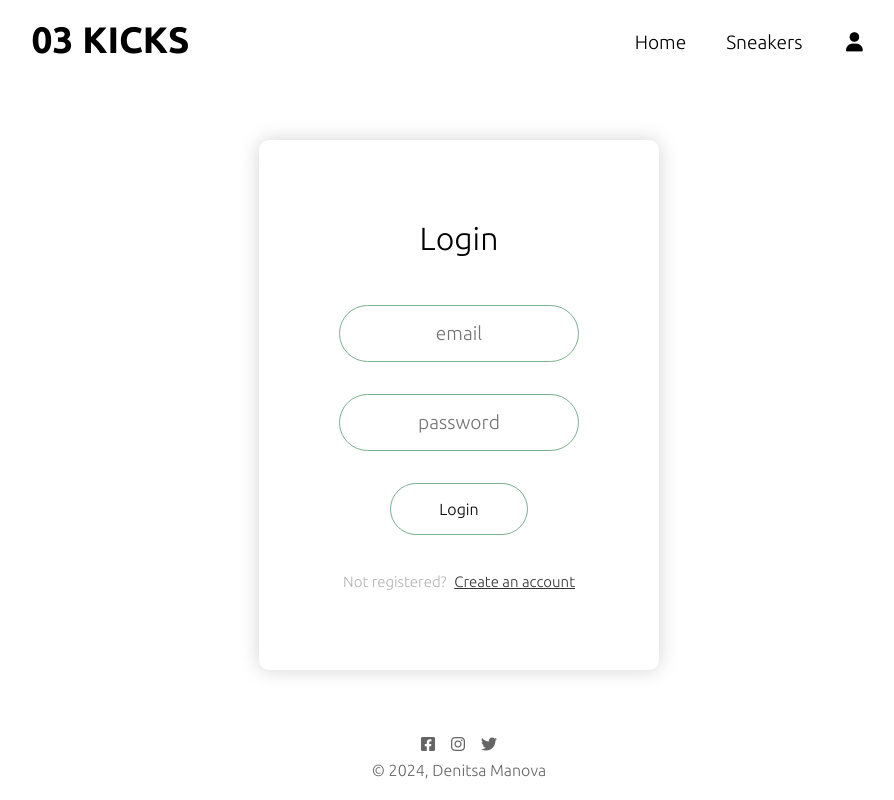
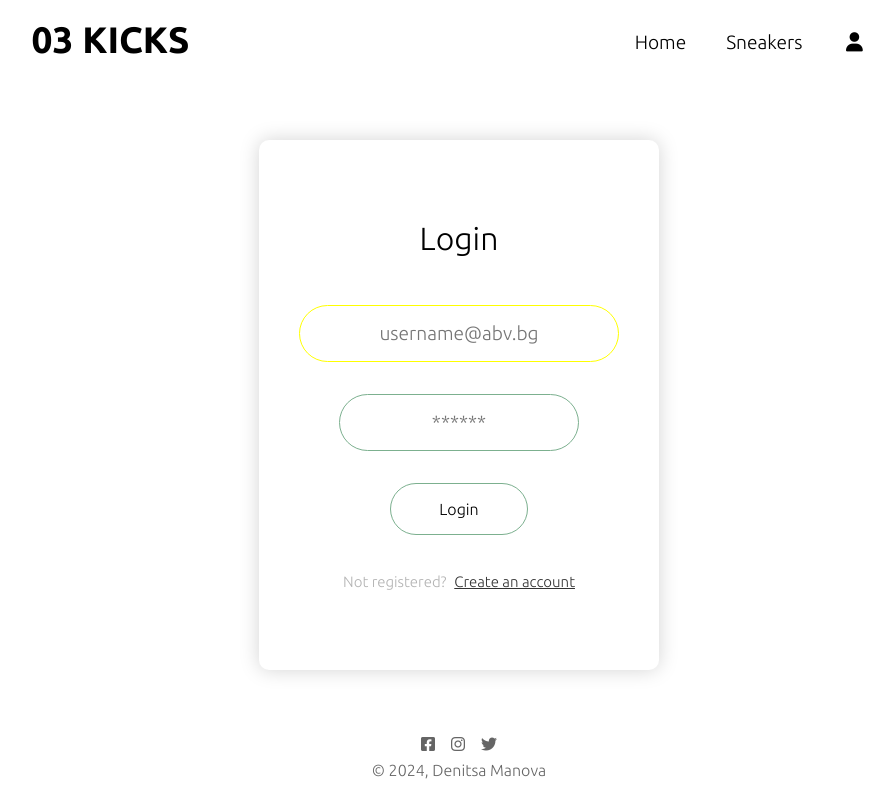
Before and after one commit to DenitsaManova/03kicks-angular-project, an Angular app in the folder 03-kicks/: page /login in a window 1280 px wide. Shown: the whole page, without its empty margins (181-1075 px from the left). Built offline with nearby package versions, Linux system fonts and the light colour scheme.

Commit message:
Add form validation

```diff
--- a/03-kicks/src/app/features/profile/login/login.component.html
+++ b/03-kicks/src/app/features/profile/login/login.component.html
@@ -2,9 +2,21 @@
 
     <form class="form-container" #loginForm="ngForm" (ngSubmit)="loginMethod(loginForm)">
         <h2 class="login-title"> Login </h2>
-        <input ngModel #email="ngModel" type="text" name="email" class="email" placeholder="email">
-        <input ngModel #password="ngModel" type="password" name="password" class="userPassword" placeholder="password">
-        <button class="loginBtn" type="submit"> Login </button>
+
+        <input ngModel #email="ngModel" type="text" autofocus placeholder="username@abv.bg" required pattern="^[a-zA-Z0-9_\.]+@[a-zA-Z]+\.[a-zA-Z]{2,3}$" name="email" class="email">
+        <ng-container *ngIf="email.invalid && email.touched">
+            <div *ngIf="email.errors?.['required']">Email is required! </div>
+            <div *ngIf="email.errors?.['pattern']">Email must be in a valid format!</div>
+        </ng-container>
+
+        <input ngModel #password="ngModel" type="password" name="password" class="userPassword" placeholder="******" required pattern="^(?!\s)(?=\D*\d).{6,}$" minlength="6">
+        <ng-container *ngIf="password.invalid && password.touched">
+            <div *ngIf="password.errors?.['required']">Password is required </div>
+            <div *ngIf="password.errors?.['minlength']">Password must be at least 6 characters long!</div>
+            <div *ngIf="password.errors?.['pattern']">Password must be in a valid format!</div>
+        </ng-container>
+
+        <button [disabled]="loginForm.invalid" class="loginBtn" type="submit"> Login </button>
         <p class="message">
             Not registered? <a routerLink="/register">Create an account</a>
           </p>
```
